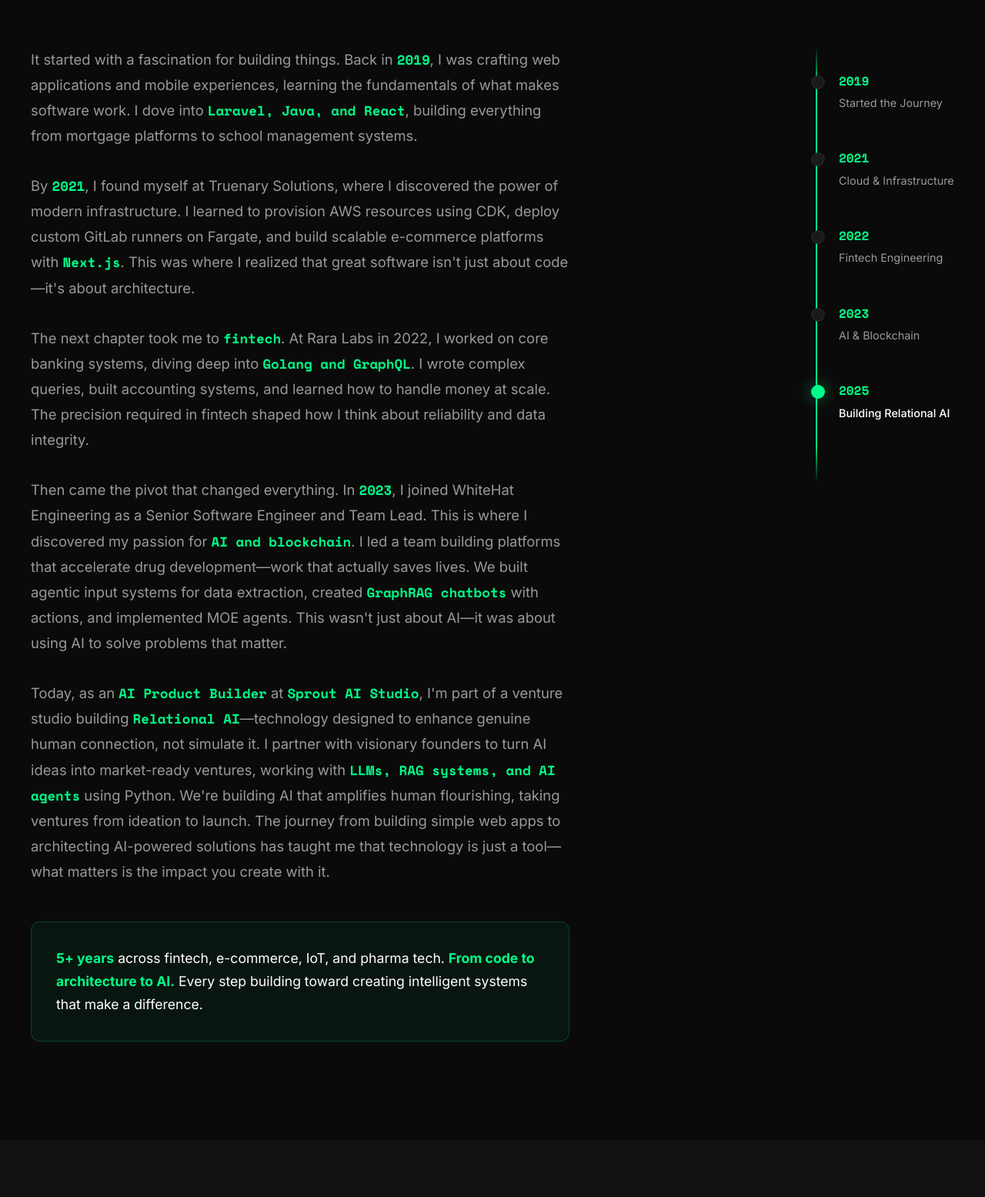
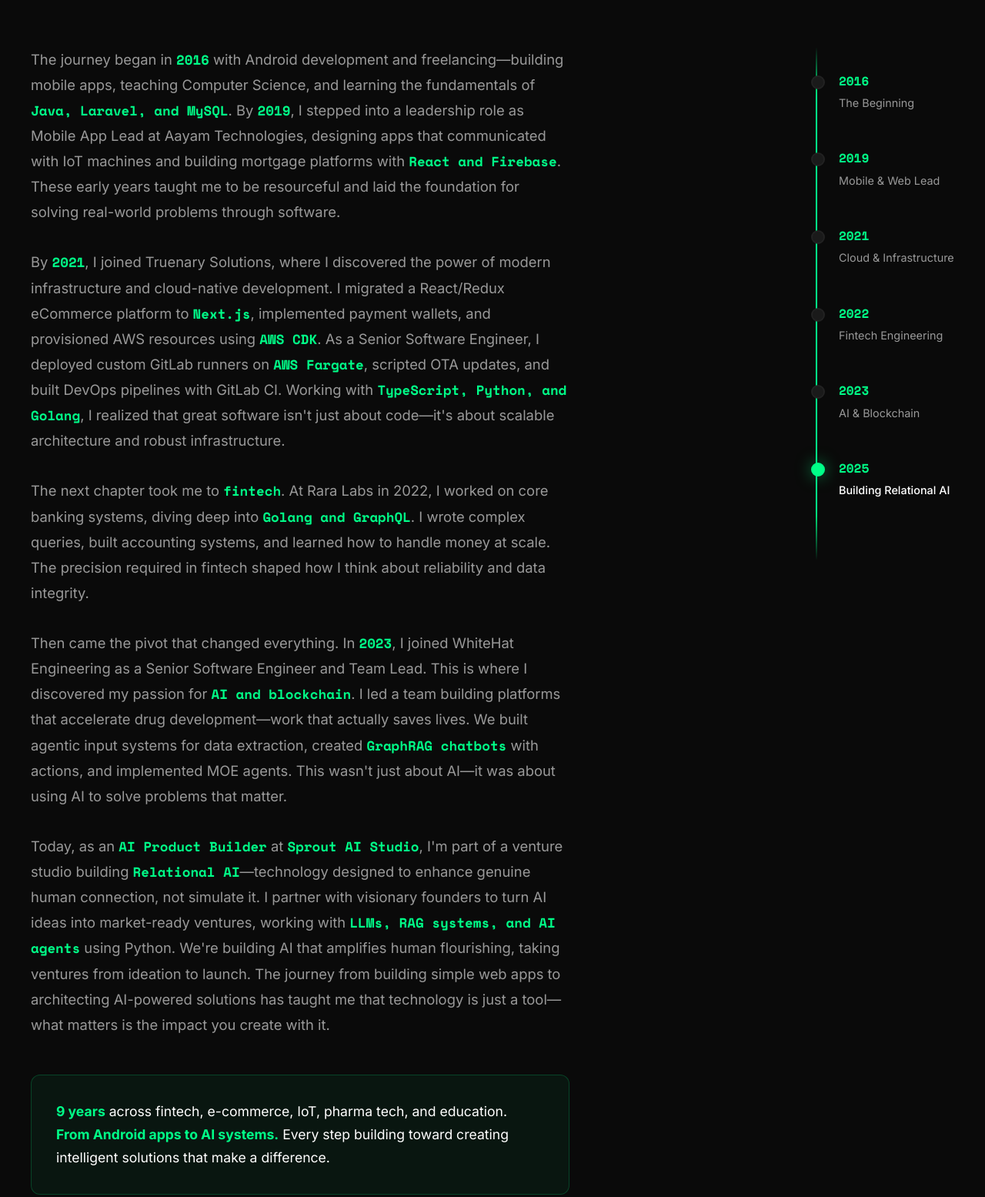
Before and after one commit to SantoshDawanse/santoshdawanse.github.io, a plain HTML site: page index.html in a window 1280 px wide. Shown: the part 1021-2576 px from the top of the page at 77% size. Drawn offline with nearby package versions, Linux system fonts and the light colour scheme; animation ran at ten frames a second.

Commit message:
feat: Add early career experience and enhance journey narrative

```diff
--- a/assets/js/main.js
+++ b/assets/js/main.js
@@ -166,9 +166,9 @@ function initNavigation() {
                     top: targetPosition,
                     behavior: 'smooth'
                 });
-            }
-        });
+      }
     });
+  });
 }
 
 // ===================================
--- a/index.html
+++ b/index.html
@@ -69,11 +69,11 @@
             <div class="story-container">
                 <div class="story-content">
                     <p class="story-paragraph">
-                        It started with a fascination for building things. Back in <span class="highlight">2019</span>, I was crafting web applications and mobile experiences, learning the fundamentals of what makes software work. I dove into <span class="highlight">Laravel, Java, and React</span>, building everything from mortgage platforms to school management systems.
+                        The journey began in <span class="highlight">2016</span> with Android development and freelancing—building mobile apps, teaching Computer Science, and learning the fundamentals of <span class="highlight">Java, Laravel, and MySQL</span>. By <span class="highlight">2019</span>, I stepped into a leadership role as Mobile App Lead at Aayam Technologies, designing apps that communicated with IoT machines and building mortgage platforms with <span class="highlight">React and Firebase</span>. These early years taught me to be resourceful and laid the foundation for solving real-world problems through software.
                     </p>
 
                     <p class="story-paragraph">
-                        By <span class="highlight">2021</span>, I found myself at Truenary Solutions, where I discovered the power of modern infrastructure. I learned to provision AWS resources using CDK, deploy custom GitLab runners on Fargate, and build scalable e-commerce platforms with <span class="highlight">Next.js</span>. This was where I realized that great software isn't just about code—it's about architecture.
+                        By <span class="highlight">2021</span>, I joined Truenary Solutions, where I discovered the power of modern infrastructure and cloud-native development. I migrated a React/Redux eCommerce platform to <span class="highlight">Next.js</span>, implemented payment wallets, and provisioned AWS resources using <span class="highlight">AWS CDK</span>. As a Senior Software Engineer, I deployed custom GitLab runners on <span class="highlight">AWS Fargate</span>, scripted OTA updates, and built DevOps pipelines with GitLab CI. Working with <span class="highlight">TypeScript, Python, and Golang</span>, I realized that great software isn't just about code—it's about scalable architecture and robust infrastructure.
                     </p>
 
                     <p class="story-paragraph">
@@ -90,16 +90,20 @@
 
                     <div class="story-highlight-box">
                         <p class="highlight-text">
-                            <strong>5+ years</strong> across fintech, e-commerce, IoT, and pharma tech. <strong>From code to architecture to AI.</strong> Every step building toward creating intelligent systems that make a difference.
+                            <strong>9 years</strong> across fintech, e-commerce, IoT, pharma tech, and education. <strong>From Android apps to AI systems.</strong> Every step building toward creating intelligent solutions that make a difference.
                         </p>
               </div>
             </div>
 
                 <div class="timeline-visual">
                     <div class="timeline-line"></div>
+                    <div class="timeline-point" data-year="2016">
+                        <span class="timeline-year">2016</span>
+                        <span class="timeline-label">The Beginning</span>
+                  </div>
                     <div class="timeline-point" data-year="2019">
                         <span class="timeline-year">2019</span>
-                        <span class="timeline-label">Started the Journey</span>
+                        <span class="timeline-label">Mobile & Web Lead</span>
                   </div>
                     <div class="timeline-point" data-year="2021">
                         <span class="timeline-year">2021</span>
@@ -174,9 +178,9 @@
                             <span class="tech-item">React</span>
                             <span class="tech-item">Next.js</span>
                             <span class="tech-item">Redux</span>
+                </div>
               </div>
-                  </div>
-                </div>
+            </div>
 
                 <div class="about-credentials">
                     <div class="credential-item">
```
